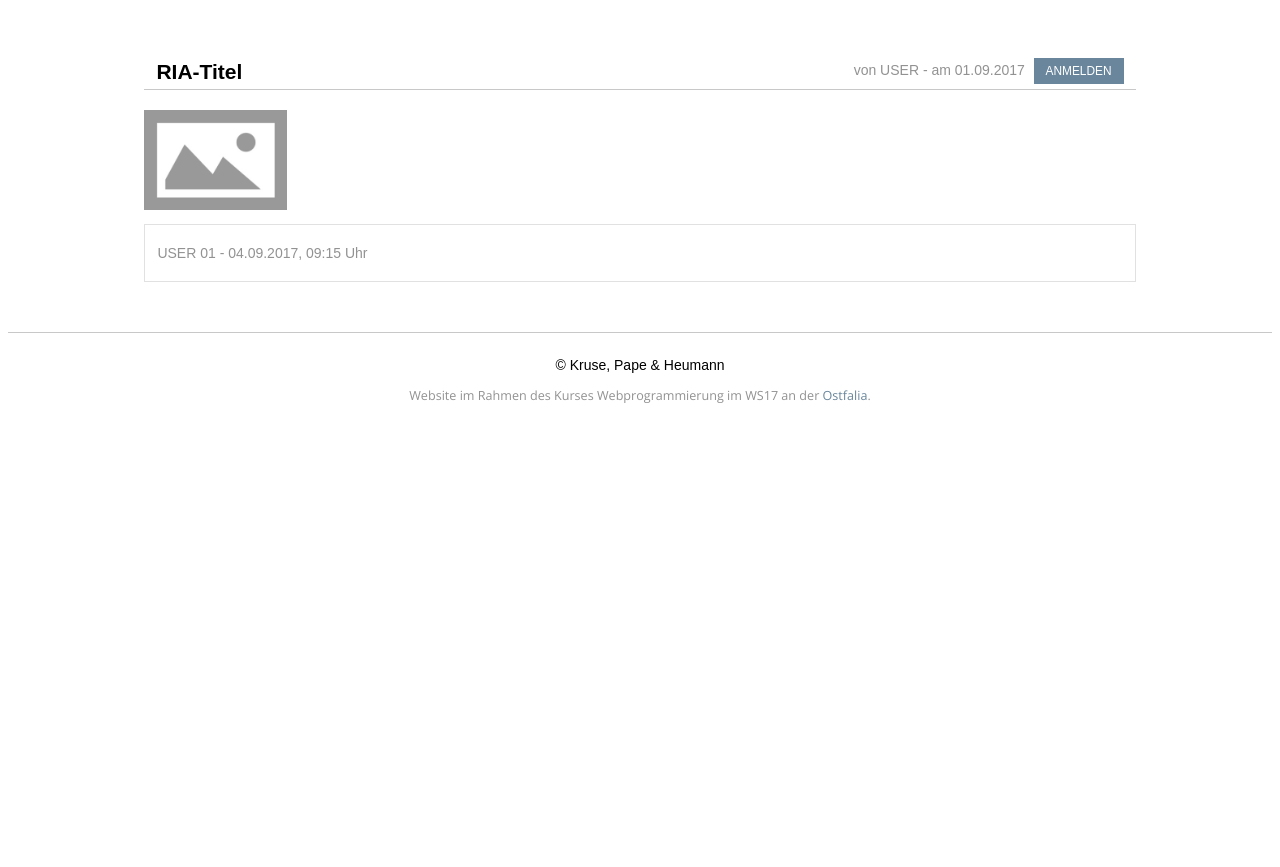
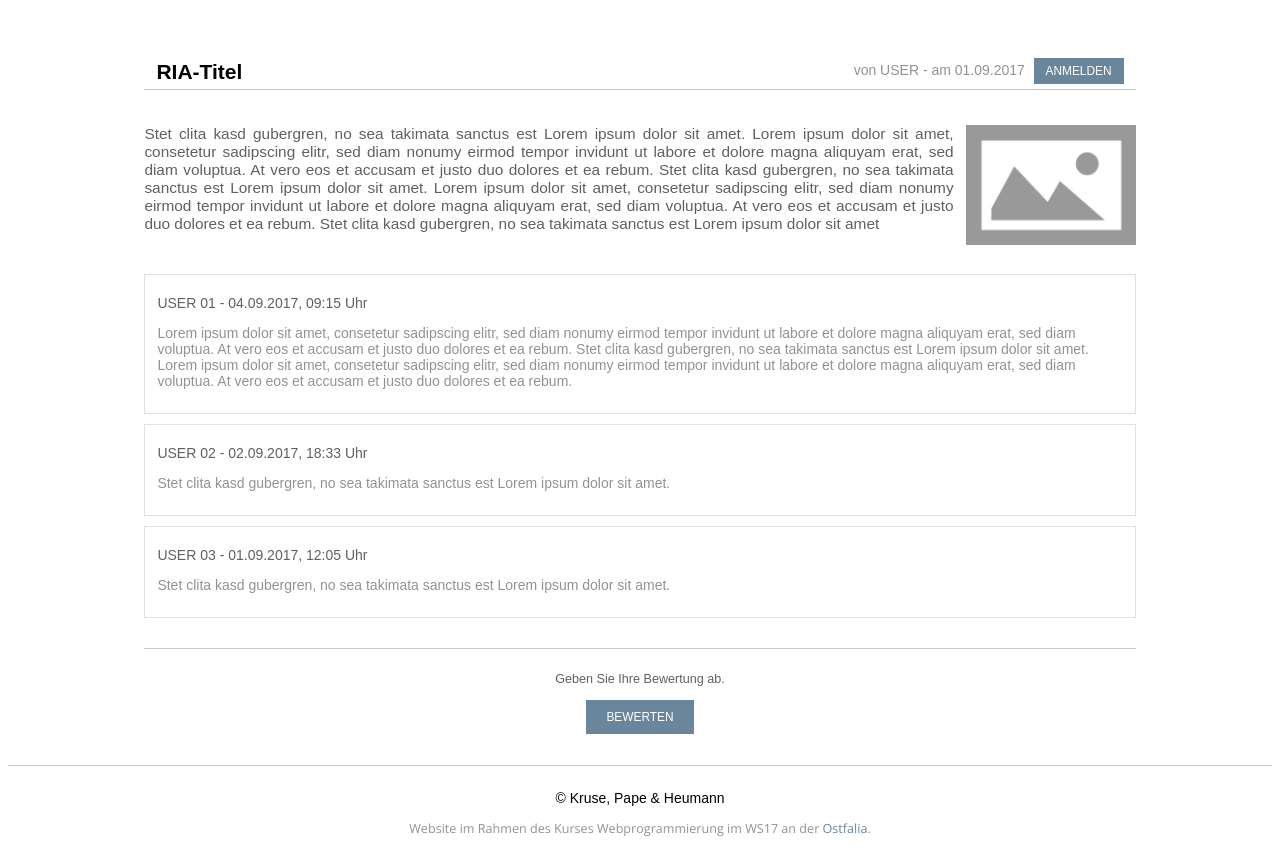
Before and after one commit to octfx/WebProgrammierungShop, a PHP site: page /riaDetails.html in a window 1280 px wide. Shown: the part 102-969 px from the top of the page. Before the commit the page ends 505 px from the top, so only its background shows below. Run offline with PHP 8.4, Linux system fonts and the light colour scheme; style sheets or scripts are compiled from the project's sources; some web fonts are replaced.

Commit message:
Basic ria details view finished

```diff
--- a/public/riaDetails.html
+++ b/public/riaDetails.html
@@ -27,11 +27,11 @@
                 <h2>RIA-Titel</h2>
 
                 <span class="noneditable-star-rating">
-                        <span class="star star5"></span>
-                         <span class="star star4"></span>
-                        <span class="star star3"></span>
-                        <span class="star star2 filled"></span>
-                         <span class="star star1 filled"></span>
+                        <span class="star big-star star5"></span>
+                         <span class="star big-star star4"></span>
+                        <span class="star big-star star3 half-filled"></span>
+                        <span class="star big-star star2 filled"></span>
+                         <span class="star big-star star1 filled"></span>
                     </span>
                 <!--
                 <span class="editable-star-rating">
@@ -61,8 +61,15 @@
                 </div>
             </div>
 
+            <div class="ria-content">
+                <p class="ria-description">
+                    <img class="ria-image" src="/img/ria_detail_placeholder.png" alt="RIA icon">
+                    Stet clita kasd gubergren, no sea takimata sanctus est Lorem ipsum dolor sit amet. Lorem ipsum dolor sit amet, consetetur sadipscing elitr, sed diam nonumy eirmod tempor invidunt ut labore et dolore magna aliquyam erat, sed diam voluptua. At vero eos et accusam et justo duo dolores et ea rebum. Stet clita kasd gubergren, no sea takimata sanctus est Lorem ipsum dolor sit amet. Lorem ipsum dolor sit amet, consetetur sadipscing elitr, sed diam nonumy eirmod tempor invidunt ut labore et dolore magna aliquyam erat, sed diam voluptua. At vero eos et accusam et justo duo dolores et ea rebum. Stet clita kasd gubergren, no sea takimata sanctus est Lorem ipsum dolor sit amet
+                </p>
+
+            </div>
+
             <div class="scrollable">
-                <img class="ria-image" src="/img/ria_detail_placeholder.png" alt="RIA icon">
 
                 <div class="user-review contentbox">
                     <span class="user-review-header">USER 01 - 04.09.2017, 09:15 Uhr</span>
@@ -73,6 +80,38 @@
                         <span class="star star2 filled"></span>
                          <span class="star star1 filled"></span>
                     </span>
+                    <p class="user-description">Lorem ipsum dolor sit amet, consetetur sadipscing elitr, sed diam nonumy eirmod tempor invidunt ut labore et dolore magna aliquyam erat, sed diam voluptua. At vero eos et accusam et justo duo dolores et ea rebum. Stet clita kasd gubergren, no sea takimata sanctus est Lorem ipsum dolor sit amet. Lorem ipsum dolor sit amet, consetetur sadipscing elitr, sed diam nonumy eirmod tempor invidunt ut labore et dolore magna aliquyam erat, sed diam voluptua. At vero eos et accusam et justo duo dolores et ea rebum. </p>
+                </div>
+
+                <div class="user-review contentbox">
+                    <span class="user-review-header">USER 02 - 02.09.2017, 18:33 Uhr</span>
+                    <span class="noneditable-star-rating">
+                        <span class="star star5 filled"></span>
+                         <span class="star star4 filled"></span>
+                        <span class="star star3 filled"></span>
+                        <span class="star star2 filled"></span>
+                         <span class="star star1 filled"></span>
+                    </span>
+                    <p class="user-description">Stet clita kasd gubergren, no sea takimata sanctus est Lorem ipsum dolor sit amet.</p>
+                </div>
+
+                <div class="user-review contentbox">
+                    <span class="user-review-header">USER 03 - 01.09.2017, 12:05 Uhr</span>
+                    <span class="noneditable-star-rating">
+                        <span class="star star5"></span>
+                         <span class="star star4 filled"></span>
+                        <span class="star star3 filled"></span>
+                        <span class="star star2 filled"></span>
+                         <span class="star star1 filled"></span>
+                    </span>
+                    <p class="user-description">Stet clita kasd gubergren, no sea takimata sanctus est Lorem ipsum dolor sit amet.</p>
+                </div>
+            </div>
+
+            <div class="bottom-pane">
+                <div>
+                    <p>Geben Sie Ihre Bewertung ab.</p>
+                    <a type="button" href="#" class="main-button small-button">Bewerten</a>
                 </div>
             </div>
         </div>
--- a/resources/assets/scss/colors.scss
+++ b/resources/assets/scss/colors.scss
@@ -2,6 +2,7 @@ $main-color: #69869c;
 $main-color-darker: #5a7386;
 $tooltipbox-color: rgba(85, 85, 85, 0.4);
 $font-color-grey: #929292;
+$font-color-darkgrey: #606060;
 $link-hover-color: #41b5ff;
 $highlight-color: #41a98c;
 $border-color: #c8c8c8;
--- a/resources/assets/scss/ria.scss
+++ b/resources/assets/scss/ria.scss
@@ -1,8 +1,18 @@
-.ria-image {
-  height: 100px; /* TODO height / width nonstatic? */
+.ria-content {
+  p.ria-description {
+    display: inline-block;
+    color: $font-color-darkgrey;
+    text-align: justify;
+  }
+
+  .ria-image {
+    width: 170px; /* TODO height / width nonstatic? */
+    float: right;
+    padding: 0 0 4px 12px;
+  }
 }
 
-.ria-header{
+.ria-header {
 
   border-bottom: 1px solid $border-color;
   padding: 20px 12px 5px 12px;
@@ -11,6 +21,7 @@
   h2 {
     display: inline-block;
     margin: 0;
+    margin-right: 10px
   }
 
   .publisher-info {
@@ -25,11 +36,22 @@
   color: $font-color-grey;
   font-family: $header-font;
 
-  .user-review-header {
+  span.user-review-header {
     margin-right: 10px;
+    color: $font-color-darkgrey;
   }
 
   .noneditable-star-rating {
     float: right;
   }
+
+  p.user-description {
+    font-size: 1rem;
+  }
 }
+
+.content .container .contentbox {
+  &.user-review {
+    padding-bottom: 10px;
+  }
+}
--- a/resources/assets/scss/stars.scss
+++ b/resources/assets/scss/stars.scss
@@ -40,9 +40,13 @@
     display: inline-block;
     font-size: 0;
 
+    &.big-star:before {
+      font: 20px/1 FontAwesome;
+    }
+
     &:before {
       position: relative;
-      font: 18px/1 FontAwesome;
+      font: 17px/1 FontAwesome;
       display: block;
       content: "\f006";
       color: #ccc;
@@ -54,6 +58,12 @@
       color: #f0ad4e;
     }
 
+    &.half-filled:before,
+    &.half-filled ~ &:before {
+      content: "\f123";
+      color: #f0ad4e;
+    }
+
   }
 
 }
--- a/resources/assets/scss/template.scss
+++ b/resources/assets/scss/template.scss
@@ -167,6 +167,24 @@ footer {
       float: none;
     }
   }
+}
+
+.content .container .bottom-pane {
+  border-top: 1px solid $border-color;
+  margin-top: 20px;
+  padding-top: 10px;
+  text-align: center;
+
+  p {
+    color: $font-color-darkgrey;
+    font-size: 0.9rem;
+    margin-bottom: 20px;
+  }
+
+  div {
+    display: inline-block;
+    text-align: center;
+  }
 
 }
 
```
